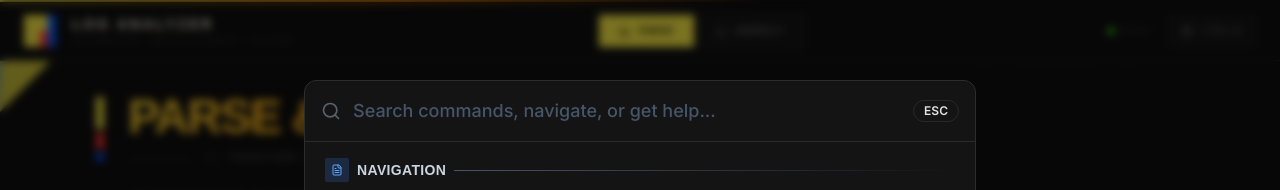
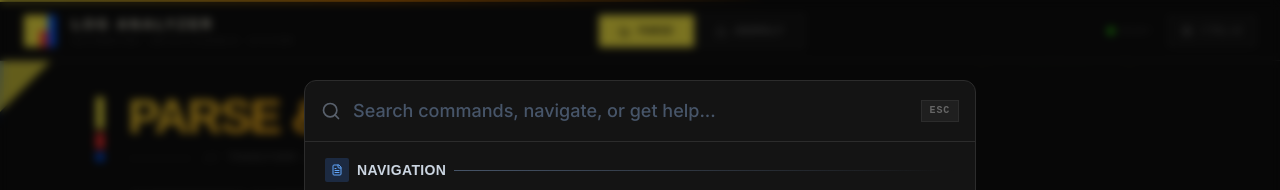
Before and after one commit to aakashsharma7/Automated-Log-Analyzer, a Next.js app: page / in a window 1280 px wide. Both pictures are taken after a click on the button "CTRL+K". Shown: the top 190 px of the page. Built offline with nearby package versions, Linux system fonts and the light colour scheme.

Commit message:
Update badge component to Bauhaus Terminal style

```diff
--- a/src/components/ui/badge.tsx
+++ b/src/components/ui/badge.tsx
@@ -1,20 +1,19 @@
 import * as React from "react"
 import { cva, type VariantProps } from "class-variance-authority"
-
 import { cn } from "@/lib/utils"
 
 const badgeVariants = cva(
-  "inline-flex items-center rounded-full border px-2.5 py-0.5 text-xs font-semibold transition-colors focus:outline-none focus:ring-2 focus:ring-ring focus:ring-offset-2",
+  "term-badge inline-flex items-center gap-1",
   {
     variants: {
       variant: {
-        default:
-          "border-transparent bg-primary text-primary-foreground hover:bg-primary/80",
-        secondary:
-          "border-transparent bg-secondary text-secondary-foreground hover:bg-secondary/80",
-        destructive:
-          "border-transparent bg-destructive text-destructive-foreground hover:bg-destructive/80",
-        outline: "text-foreground",
+        default:     "term-badge-yellow",
+        secondary:   "term-badge-dim",
+        destructive: "term-badge-red",
+        outline:     "term-badge-dim",
+        success:     "term-badge-green",
+        info:        "term-badge-blue",
+        warning:     "term-badge-yellow",
       },
     },
     defaultVariants: {
```
